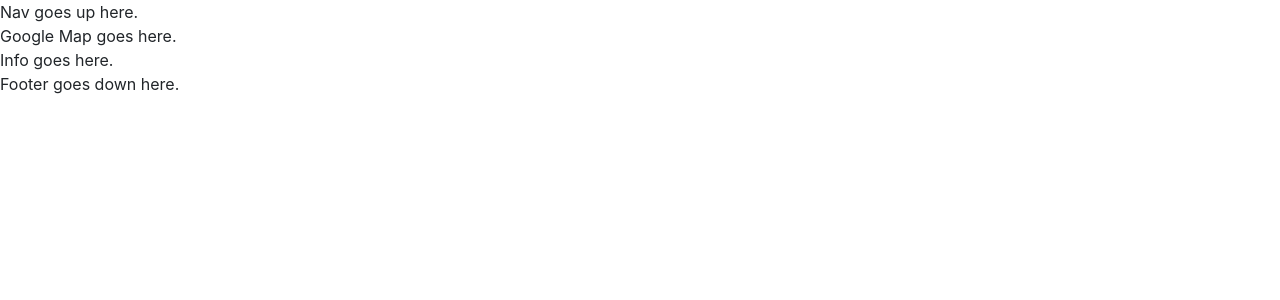
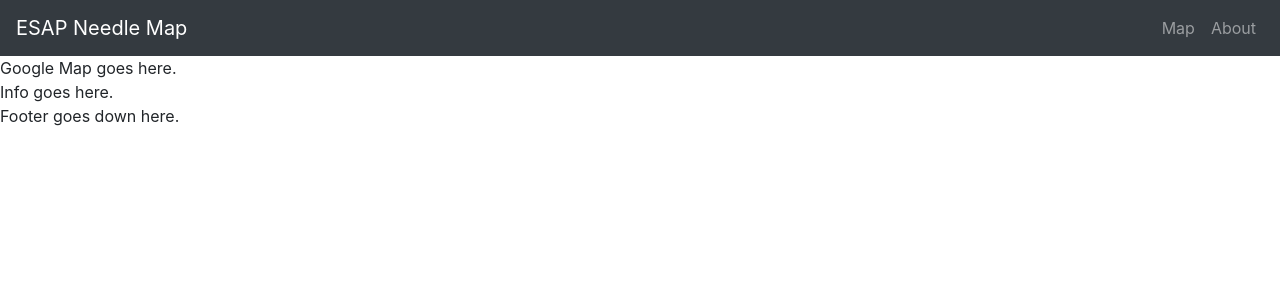
Before and after one commit to mermatriarchy/ESAP_MAP_NY, a React app: page / in a window 1280 px wide. Shown: the top 300 px of the page. Built offline with nearby package versions, Linux system fonts and the light colour scheme; the HTML template or start-up script is replaced by a standard one.

Commit message:
make the navbar pretty

```diff
--- a/src/components/NavBar.js
+++ b/src/components/NavBar.js
@@ -1,9 +1,18 @@
 import React from 'react';
+import Navbar from 'react-bootstrap/Navbar';
+import Nav from 'react-bootstrap/Nav';
 
 export default function NavBar() {
   return (
-    <nav>
-      Nav goes up here.
-    </nav>
+    <Navbar bg="dark" variant="dark" expand="lg">
+      <Navbar.Brand href="#home">ESAP Needle Map</Navbar.Brand>
+      <Navbar.Toggle aria-controls="basic-navbar-nav" />
+     <Navbar.Collapse className="justify-content-end">
+     <Nav>
+        <Nav.Link href="#map">Map</Nav.Link>
+        <Nav.Link href="#about" >About</Nav.Link>
+      </Nav>
+     </Navbar.Collapse>
+    </Navbar>
   );
 }
```
Also changed, not shown: 1 other file (tests, documents, lock files or other folders).
